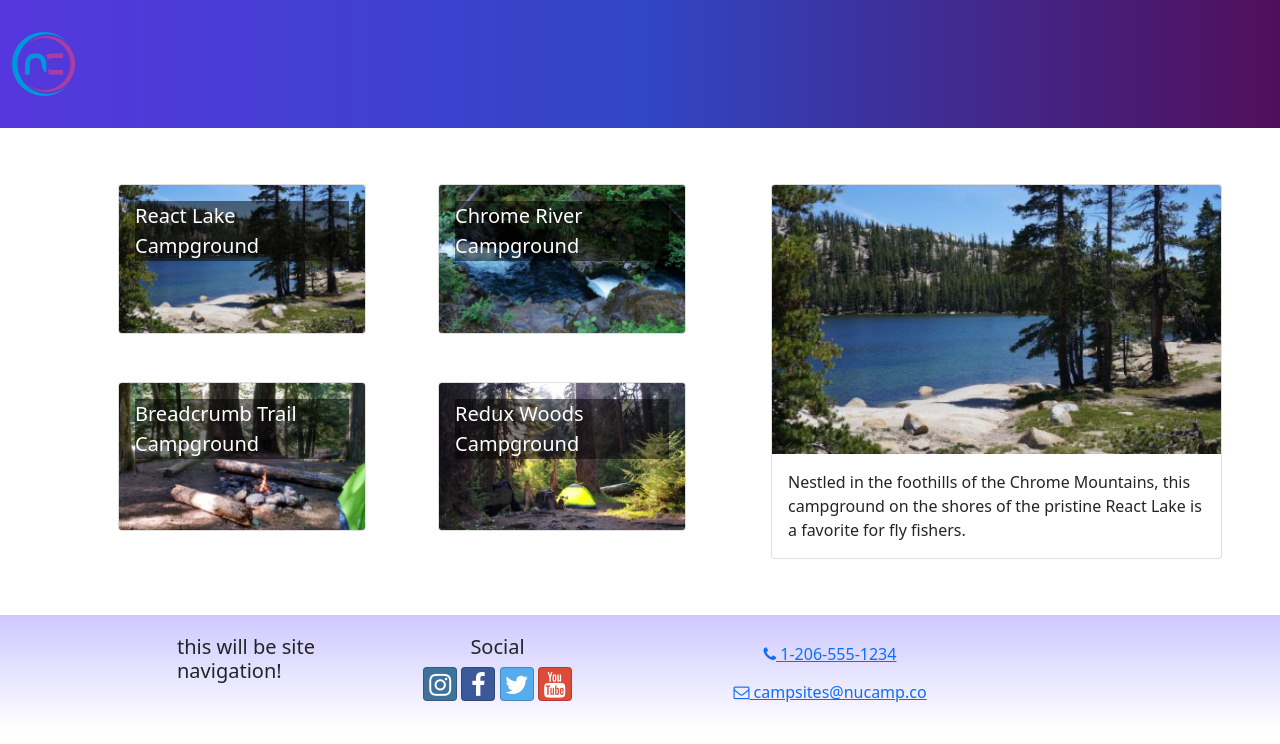
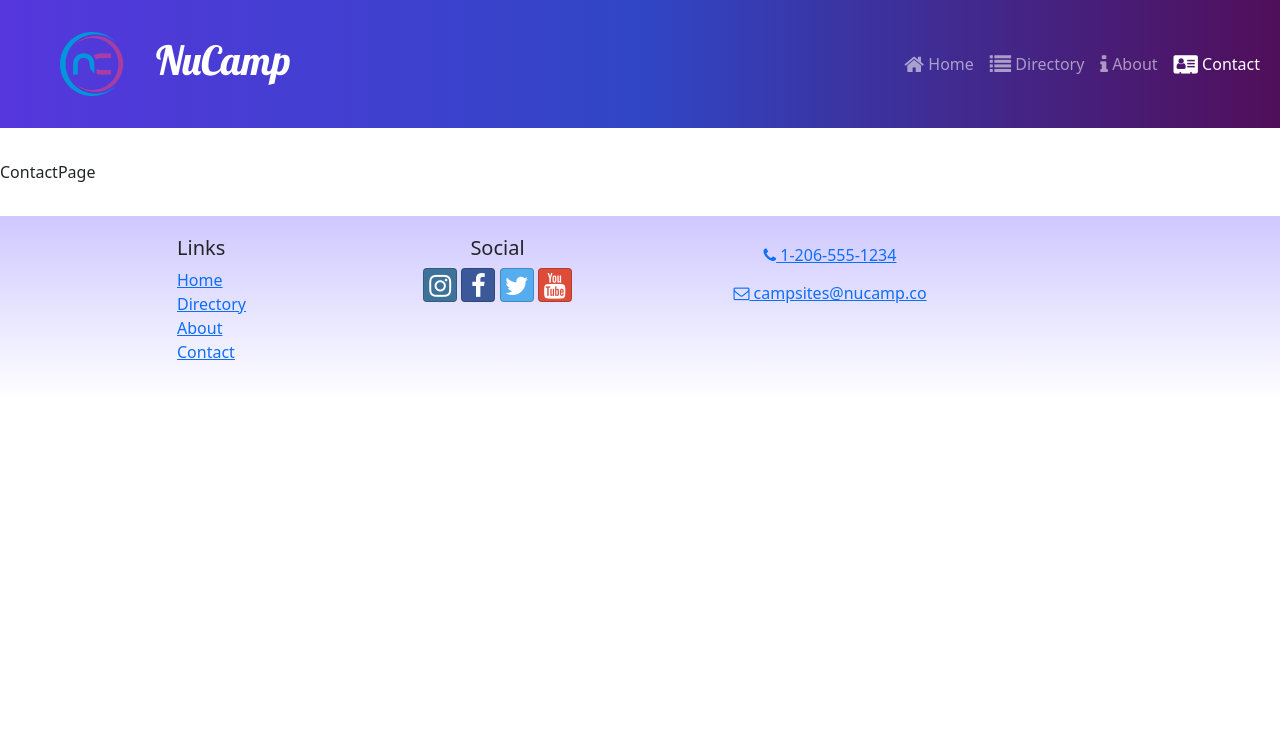
Before and after one commit to kristachio/campsite, a React (Create React App) app: page /contact in a window 1280 px wide. Shown: the top 744 px of the page. Built offline with nearby package versions, Linux system fonts and the light colour scheme.

Commit message:
Header and Footer Links

```diff
--- a/src/App.js
+++ b/src/App.js
@@ -1,3 +1,6 @@
+import { Routes, Route } from 'react-router-dom';
+import ContactPage from './pages/ContactPage';
+import HomePage from './pages/HomePage';
 import Header from './components/Header';
 import Footer from './components/Footer';
 import CampsitesDirectoryPage from './pages/CampsitesDirectoryPage';
@@ -7,7 +10,11 @@ function App() {
   return (
     <div className="App">
       <Header />
-        <CampsitesDirectoryPage />
+      <Routes>
+        <Route path='/' element={<HomePage />} />
+        <Route path='contact' element={<ContactPage />} />
+        <Route path='directory' element={<CampsitesDirectoryPage />} />
+      </Routes>
       <Footer />
     </div>
   );
--- a/src/components/Footer.js
+++ b/src/components/Footer.js
@@ -1,5 +1,5 @@
 import { Container, Row, Col } from 'reactstrap';
-
+import { Link } from 'react-router-dom';
 
 const Footer = () => {
     return (
@@ -7,7 +7,21 @@ const Footer = () => {
             <Container>
                 <Row>
                     <Col xs={{ size: 4, offset: 1 }} sm='2'>
-                        <h5>this will be site navigation!</h5>
+                        <h5>Links</h5>
+                        <ul className='list-unstyled'>
+                            <li>
+                                <Link to='/'>Home</Link>
+                            </li>
+                            <li>
+                                <Link to='/directory'>Directory</Link>
+                            </li>
+                            <li>
+                                <Link to='/about'>About</Link>
+                            </li>
+                            <li>
+                                <Link to='/contact'>Contact</Link>
+                            </li>
+                        </ul>
                     </Col>
                     <Col xs='6' sm='3' className='text-center'>
                         <h5>Social</h5>
--- a/src/components/Header.js
+++ b/src/components/Header.js
@@ -1,12 +1,49 @@
-import { Navbar, NavbarBrand } from 'reactstrap';
+import { useState } from 'react';
+import {
+    Navbar,
+    NavbarBrand,
+    Collapse,
+    NavbarToggler,
+    Nav,
+    NavItem,
+} from 'reactstrap';
+import { NavLink } from 'react-router-dom';
 import NucampLogo from '../app/assets/img/logo.png';
 
 const Header = () => {
+    const [menuOpen, setMenuOpen] = useState(false);
+
     return (
         <Navbar dark color='primary' sticky='top' expand='md'>
-            <NavbarBrand href='/'>
-              <img src={NucampLogo} alt='nucamp logo' />
+            <NavbarBrand className='ms-5' href='/'>
+                <img src={NucampLogo} alt='nucamp logo' className='float-start' />
+                <h1 className='mt-1'>NuCamp</h1>
             </NavbarBrand>
+            <NavbarToggler onClick={() => setMenuOpen(!menuOpen)}/>
+            <Collapse isOpen={menuOpen} navbar>
+                <Nav className='ms-auto' navbar>
+                    <NavItem>
+                        <NavLink className='nav-link' to='/'>
+                            <i className='fa fa-home fa-lg' /> Home
+                        </NavLink>
+                    </NavItem>
+                    <NavItem>
+                        <NavLink className='nav-link' to='/directory'>
+                            <i className='fa fa-list fa-lg' /> Directory
+                        </NavLink>
+                    </NavItem>
+                    <NavItem>
+                        <NavLink className='nav-link' to='/about'>
+                            <i className='fa fa-info fa-lg' /> About
+                        </NavLink>
+                    </NavItem>
+                    <NavItem>
+                        <NavLink className='nav-link' to='/contact'>
+                            <i className='fa fa-address-card fa-lg' /> Contact
+                        </NavLink>
+                    </NavItem>
+                </Nav>
+            </Collapse>
         </Navbar>
     );
 };
--- a/src/index.js
+++ b/src/index.js
@@ -1,5 +1,6 @@
 import React from 'react';
 import { createRoot } from 'react-dom/client';
+import { BrowserRouter } from 'react-router-dom';
 import { Provider } from 'react-redux';
 import { store } from './app/store';
 import App from './App';
@@ -16,11 +17,19 @@ const root = createRoot(container);
 root.render(
   <React.StrictMode>
     <Provider store={store}>
-      <App />
+      <BrowserRouter>
+          <App />
+      </BrowserRouter>
     </Provider>
   </React.StrictMode>
 );
 
+
+
+
+
+
+
 // If you want to start measuring performance in your app, pass a function
 // to log results (for example: reportWebVitals(console.log))
 // or send to an analytics endpoint. Learn more: https://bit.ly/CRA-vitals
--- /dev/null
+++ b/src/pages/ContactPage.js
@@ -0,0 +1,5 @@
+const ContactPage = () => {
+    return <div>ContactPage</div>;
+};
+
+export default ContactPage;
--- /dev/null
+++ b/src/pages/HomePage.js
@@ -0,0 +1,5 @@
+const HomePage = () => {
+    return <div>HomePage</div>;
+};
+
+export default HomePage;
```
Lines whose indentation alone changed are shown as unchanged.
